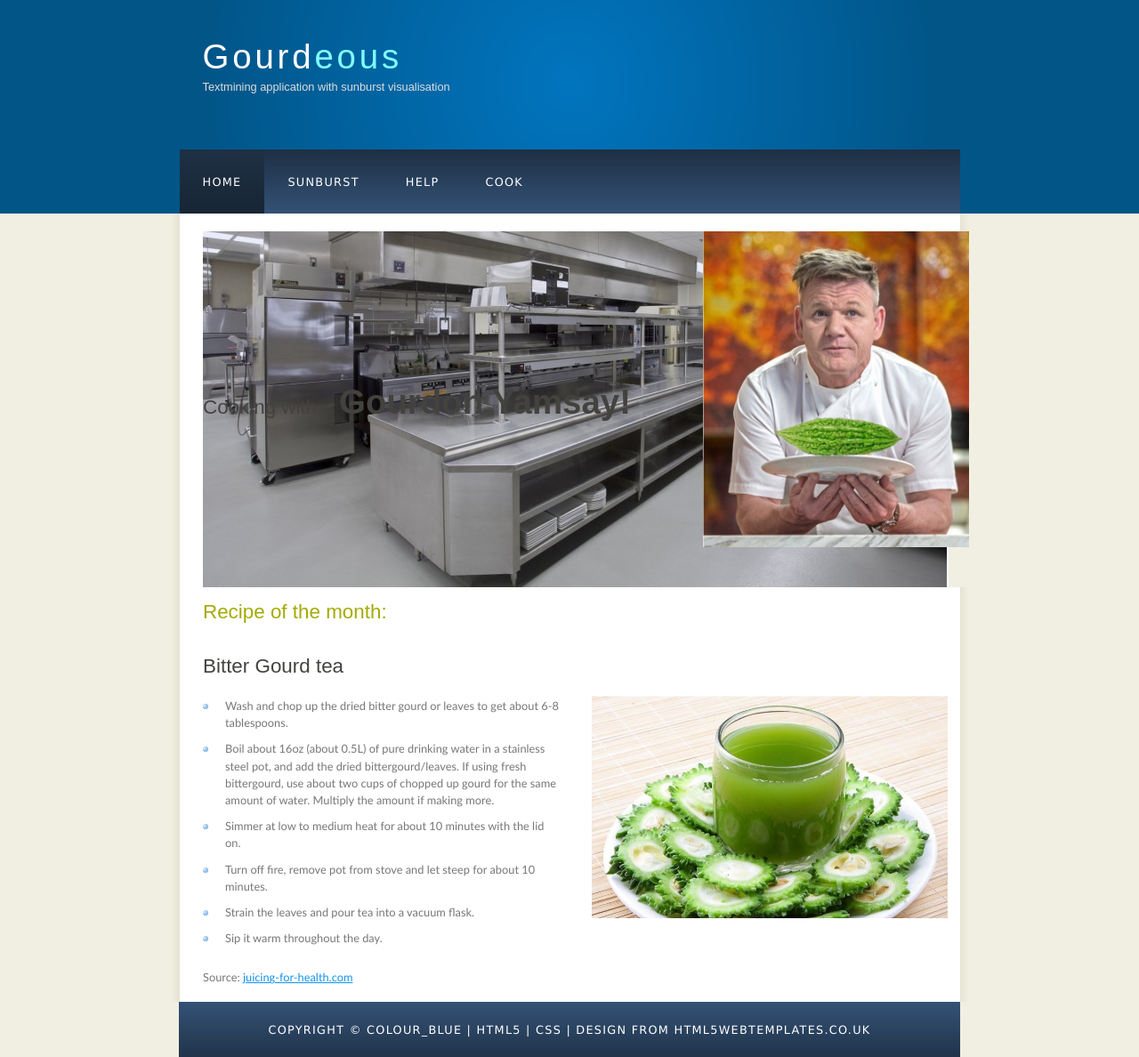
After one commit to rogier-stegeman/ProjectGourdeous, a Flask app: page /cook in a window 1280 px wide. The commit adds this page. Shown: the whole page at 89% size. Run offline with Flask 2, Linux system fonts and the light colour scheme.

Commit message:
added text, gordon

```diff
--- a/Gourdeous/app.py
+++ b/Gourdeous/app.py
@@ -25,5 +25,10 @@ def helppage():
     return render_template("help.html")
 
 
+@app.route('/cook')
+def cook():
+    return render_template("cook.html")
+
+
 if __name__ == '__main__':
     app.run(debug=True)
--- a/Gourdeous/static/css/style.css
+++ b/Gourdeous/static/css/style.css
@@ -290,6 +290,14 @@ table tr td
   color: #47433F;
   border-top: 1px solid #FFF;}
 
+#Gourdon{
+    display: inline;
+    font-size: 300%;
+    font-weight: bold;
+}
+
+
+
 /* Sunburst css */
 
 path {
--- /dev/null
+++ b/Gourdeous/templates/cook.html
@@ -0,0 +1,25 @@
+{% extends 'layout.html' %}
+{% block title %}Cooking{% endblock %}
+
+{% block content %}
+    <div style="height: 400px; width: 877px; line-height: 400px; background: #F0EFE2 url(static/imgs/kitchen.jpg) no-repeat">
+        <span style="vertical-align: center"><h3 style="display: inline; text-align: center">Cooking with... </h3><h1 id="Gourdon">Gourdon Yamsay!</h1></span>
+        <img style="width: 300px; height: auto; float: right; padding-right: 15px" src="static/imgs/gordon.jpg">
+    </div>
+    <h2>Recipe of the month:</h2>
+    <h3>Bitter Gourd tea</h3>
+    <div style="width: 400px; float: left">
+         <ul>
+            <li>Wash and chop up the dried bitter gourd or leaves to get about 6-8 tablespoons.
+            <li>Boil about 16oz (about 0.5L) of pure drinking water in a stainless steel pot, and add the dried bittergourd/leaves. If using fresh bittergourd, use about two cups of chopped up gourd for the same amount of water. Multiply the amount if making more.
+            <li>Simmer at low to medium heat for about 10 minutes with the lid on.
+            <li>Turn off fire, remove pot from stove and let steep for about 10 minutes.
+            <li>Strain the leaves and pour tea into a vacuum flask.
+            <li>Sip it warm throughout the day.
+        </ul>
+        Source: <a href="https://juicing-for-health.com/health-benefits-of-bittergourd-tea">juicing-for-health.com</a>
+    </div>
+    <div style="width: 400px; float: right;">
+        <img style="max-width: 100%; height: auto" src="static/imgs/tea.jpg">
+    </div>
+{% endblock %}
--- a/Gourdeous/templates/help.html
+++ b/Gourdeous/templates/help.html
@@ -1,11 +1,10 @@
 {% extends "layout.html" %}
+{% block title %}Help{% endblock %}
+
 {% block content %}
-<div class="articleTitle">
     <h1>
         Help page
     </h1>
-</div>
-    <div class="articleContent">
     <p>
         On this page we will give an introduction to this application.<br>
         In the following steps we will give you an example on how to use the application.
@@ -19,5 +18,4 @@
         Once the application finishes a sunburst will appear.<br>
         This sunburst is interactive and the user interact with it to look at the found information.
     </p>
-    </div>
 {% endblock %}
--- a/Gourdeous/templates/layout.html
+++ b/Gourdeous/templates/layout.html
@@ -3,14 +3,12 @@
 
 <head>
   {% block head %}
-  <title>colour_blue</title>
+  <title>{% block title %}{% endblock %} - Gourdeous</title>
   <meta name="description" content="website description" />
   <meta name="keywords" content="website keywords, website keywords" />
   <meta http-equiv="content-type" content="text/html; charset=windows-1252" />
-
-            <link rel="stylesheet" href="{{ url_for('static', filename='css/style.css') }}">
-            <title>{% block title %}{% endblock %} - Gourdeous</title>
-        {% endblock %}
+  <link rel="stylesheet" href="{{ url_for('static', filename='css/style.css') }}">
+  {% endblock %}
 </head>
 
 <body>
@@ -19,8 +17,8 @@
       <div id="logo">
         <div id="logo_text">
           <!-- class="logo_colour", allows you to change the colour of the text -->
-          <h1><a href="index.html">colour<span class="logo_colour">blue</span></a></h1>
-          <h2>Simple. Contemporary. Website Template.</h2>
+          <h1><a href="index.html">Gourd<span class="logo_colour">eous</span></a></h1>
+          <h2>Textmining application with sunburst visualisation</h2>
         </div>
       </div>
       <div id="menubar">
@@ -30,9 +28,9 @@
       </div>
     </div>
     <div id="site_content">
-      <div id="content">
+      <di8v id="content">
         {% block content %}{% endblock %}
-      </div>
+      </di8v>
     </div>
     <div id="content_footer"></div>
     <div id="footer">
--- a/Gourdeous/templates/navbar.html
+++ b/Gourdeous/templates/navbar.html
@@ -5,6 +5,7 @@
           <li class="selected"><a href="{{ url_for('home') }}">Home</a></li>
           <li><a href="{{ url_for('sunburst') }}">Sunburst</a></li>
           <li><a href="{{ url_for('helppage') }}">Help</a></li>
+          <li><a href="{{ url_for('cook') }}">Cook</a></li>
         </ul>
     </div>
 {% endblock %}
--- a/Gourdeous/templates/sunburst.html
+++ b/Gourdeous/templates/sunburst.html
@@ -1,8 +1,7 @@
 {% extends 'layout.html' %}
-{% block title %}Sunburst graph{% endblock %}
+{% block title %}{% block title1 %}Sun{% endblock %}{% block title2 %}burst{% endblock %}{% endblock %}
 
 {% block content %}
-    Sunburst here:
     <p>Please insert search terms.</p>
     <form >
         <input type="text" name="search1" value="searchterm1">
```
Also changed, not shown: Gourdeous/templates/home.html (+4 -3 lines), Gourdeous/static/imgs/gordon.jpg (added), Gourdeous/static/imgs/gourd.jpg (added), Gourdeous/static/imgs/image (1).png (added), Gourdeous/static/imgs/kitchen.jpg (added), Gourdeous/static/imgs/tea.jpg (added).
